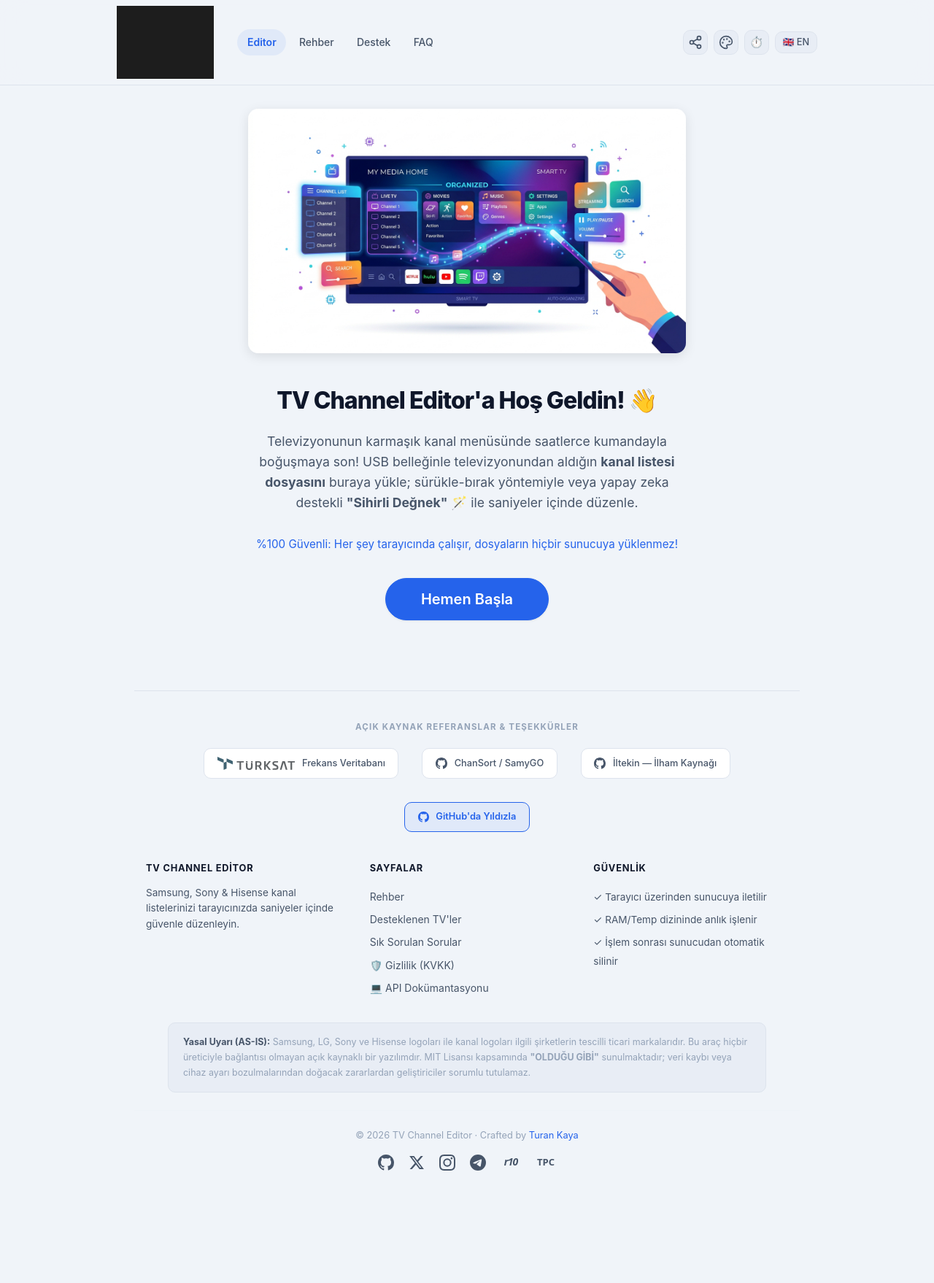
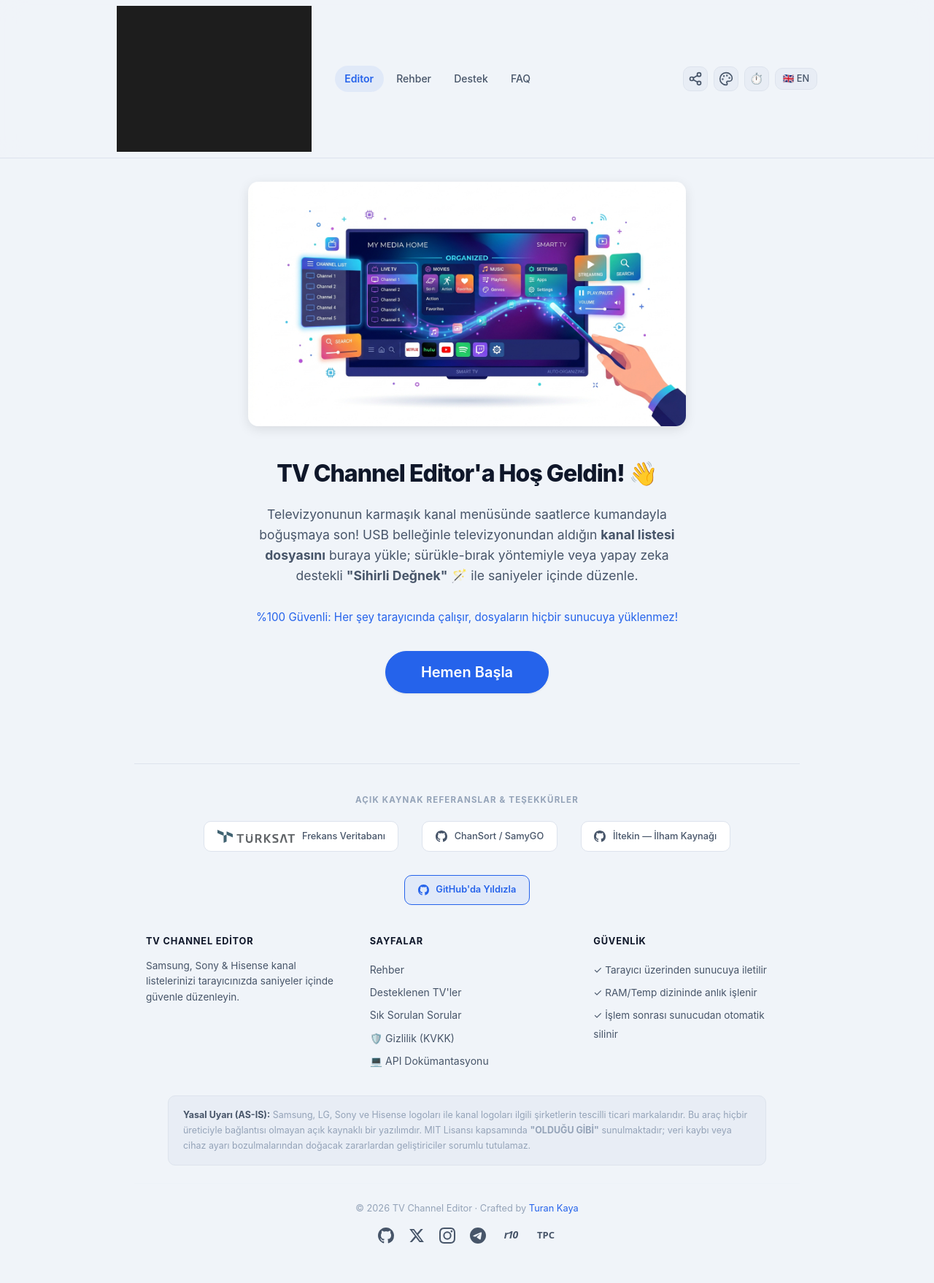
Before and after one commit to tarihcituranx/TVChanneleditor, a Flask app: page / in a window 1280 px wide. Shown: the whole page at 73% size. Before the commit the page ends 1604 px from the top, so only its background shows below. Run offline with Flask 3, Linux system fonts and the light colour scheme; some libraries are stand-ins or nearby versions; some web fonts are replaced; grey boxes are pictures that could not be loaded.

Commit message:
fix: resolve welcome screen flash, enlarge logo to 200px, fix Swagger CSP issues

```diff
--- a/app.py
+++ b/app.py
@@ -153,7 +153,7 @@ def add_security_headers(response):
     response.headers['X-Content-Type-Options'] = 'nosniff'
     response.headers['X-Frame-Options'] = 'DENY'
     response.headers['Strict-Transport-Security'] = 'max-age=31536000; includeSubDomains'
-    response.headers['Content-Security-Policy'] = "default-src 'self'; script-src 'self' 'unsafe-inline' https://cdn.jsdelivr.net; style-src 'self' 'unsafe-inline' https://fonts.googleapis.com; img-src 'self' data:; font-src 'self' data: https://fonts.gstatic.com; connect-src 'self'; object-src 'none'; base-uri 'self'; form-action 'self'; frame-ancestors 'none';"
+    response.headers['Content-Security-Policy'] = "default-src 'self'; script-src 'self' 'unsafe-inline' https://cdn.jsdelivr.net; style-src 'self' 'unsafe-inline' https://fonts.googleapis.com https://cdn.jsdelivr.net; img-src 'self' data:; font-src 'self' data: https://fonts.gstatic.com; connect-src 'self'; object-src 'none'; base-uri 'self'; form-action 'self'; frame-ancestors 'none';"
     response.headers['Referrer-Policy'] = 'strict-origin-when-cross-origin'
     response.headers['Permissions-Policy'] = 'geolocation=(), microphone=(), camera=()'
     response.headers['Cross-Origin-Opener-Policy'] = 'same-origin'
--- a/static/css/style.css
+++ b/static/css/style.css
@@ -147,13 +147,13 @@ body {
     display: flex;
     align-items: center;
     justify-content: space-between;
-    min-height: 100px;
+    min-height: 200px;
     padding: 0.5rem 0;
     gap: 1rem;
 }
 
 .nav-logo { display: flex; align-items: center; flex-shrink: 0; text-decoration: none; }
-.nav-logo img { height: 100px; width: auto; object-fit: contain; filter: var(--logo-filter); }
+.nav-logo img { height: 200px; width: auto; object-fit: contain; filter: var(--logo-filter); }
 
 .nav-links { display: flex; align-items: center; gap: 0.25rem; flex: 1; margin: 0 1rem; }
 .nav-actions { display: flex; align-items: center; gap: 0.5rem; flex-shrink: 0; }
--- a/templates/index.html
+++ b/templates/index.html
@@ -5,6 +5,12 @@
 {% endblock %}
 
 {% block content %}
+
+<script>
+    if (localStorage.getItem('welcomed_v2')) {
+        document.write('<style>#welcome-section { display: none !important; } #upload-section { display: block !important; }</style>');
+    }
+</script>
 <!-- Welcome Section -->
 <div id="welcome-section" style="max-width: 800px; margin: 0 auto; text-align: center; padding: 2rem 1rem;">
     <img src="/static/img/welcome_hero.jpg" alt="Welcome to TV Channel Editor" style="width: 100%; max-width: 600px; height: auto; border-radius: var(--radius-lg); box-shadow: var(--shadow-md); margin-bottom: 2rem;">
--- a/templates/index_en.html
+++ b/templates/index_en.html
@@ -4,6 +4,12 @@
 <link rel="preload" href="/static/data/frekanslar.json" as="fetch" crossorigin="anonymous">{% endblock %}
 
 {% block content %}
+
+<script>
+    if (localStorage.getItem('welcomed_v2')) {
+        document.write('<style>#welcome-section { display: none !important; } #upload-section { display: block !important; }</style>');
+    }
+</script>
 <!-- Welcome Section -->
 <div id="welcome-section" style="max-width: 800px; margin: 0 auto; text-align: center; padding: 2rem 1rem;">
     <img src="/static/img/welcome_hero.jpg" alt="Welcome to TV Channel Editor" style="width: 100%; max-width: 600px; height: auto; border-radius: var(--radius-lg); box-shadow: var(--shadow-md); margin-bottom: 2rem;">
--- a/templates/swagger.html
+++ b/templates/swagger.html
@@ -3,7 +3,7 @@
 <head>
     <meta charset="UTF-8">
     <title>TV Channel Editor - API Documentation</title>
-    <link rel="stylesheet" href="https://unpkg.com/swagger-ui-dist@5.9.0/swagger-ui.css" />
+    <link rel="stylesheet" href="https://cdn.jsdelivr.net/npm/swagger-ui-dist@5.9.0/swagger-ui.css" />
     <style>
         body { margin: 0; padding: 0; }
         .swagger-ui .topbar { background-color: #1b1b1b; }
@@ -11,7 +11,7 @@
 </head>
 <body>
     <div id="swagger-ui"></div>
-    <script src="https://unpkg.com/swagger-ui-dist@5.9.0/swagger-ui-bundle.js"></script>
+    <script src="https://cdn.jsdelivr.net/npm/swagger-ui-dist@5.9.0/swagger-ui-bundle.js"></script>
     <script>
         window.onload = () => {
             window.ui = SwaggerUIBundle({
```
